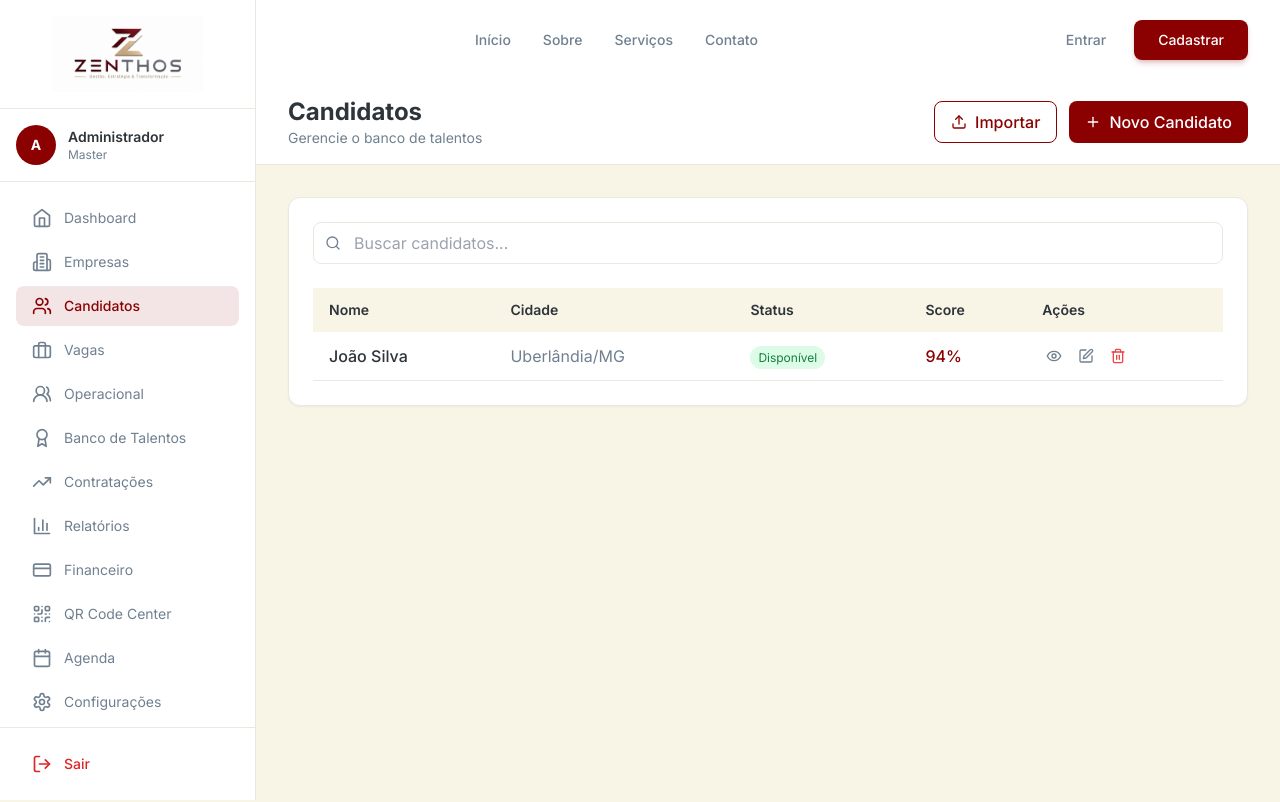
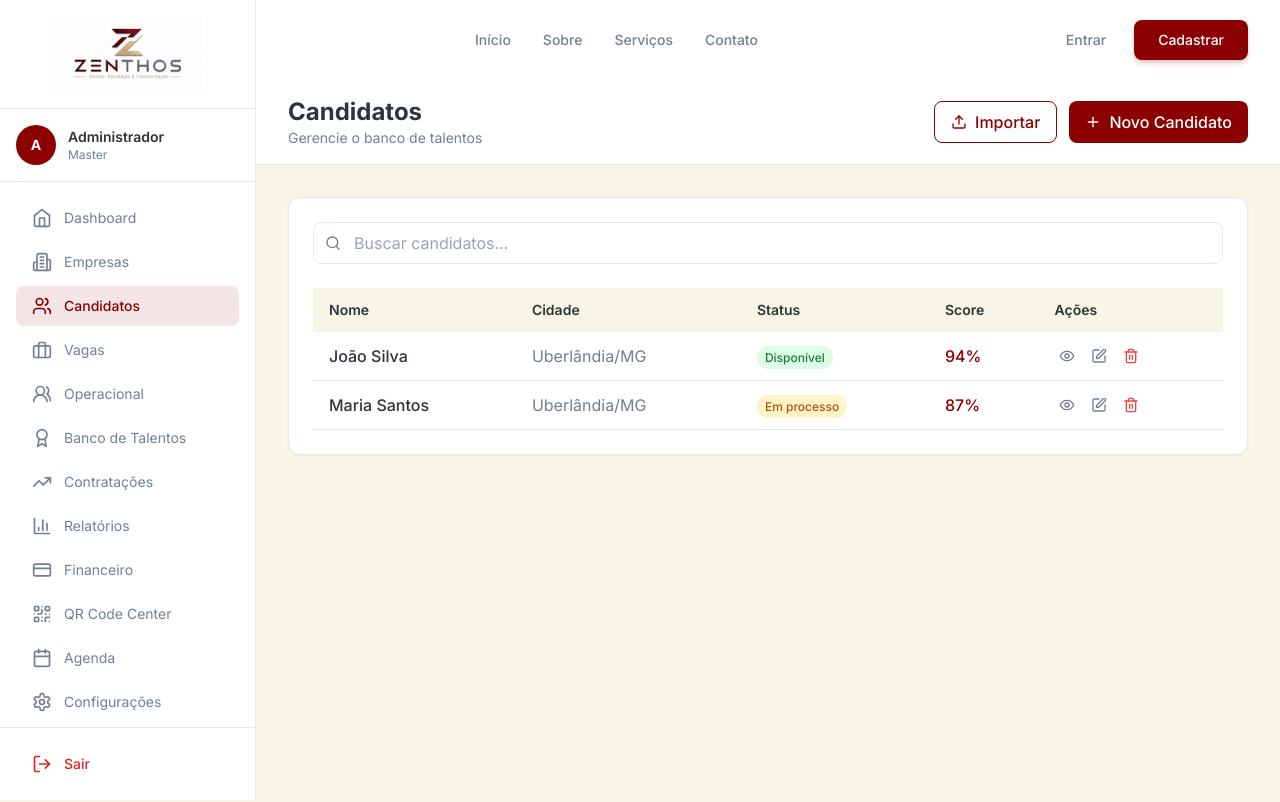
Before and after one commit to trivoroficial/consult_recruit, a Next.js app: page /admin/candidatos in a window 1280 px wide. Shown: the top 802 px of the page. Built offline with nearby package versions, Linux system fonts and the light colour scheme; sample sign-in values are in the browser's storage; a web font is replaced by a local one.

Commit message:
Implement candidate management with edit and delete

```diff
--- a/src/app/(dashboard)/admin/candidatos/page.tsx
+++ b/src/app/(dashboard)/admin/candidatos/page.tsx
@@ -1,12 +1,60 @@
 'use client'
 
+import { useState, useEffect } from 'react'
 import { useRouter } from 'next/navigation'
 import { SidebarAdmin } from '@/components/dashboard/SidebarAdmin'
 import { DashboardFooter } from '@/components/dashboard/DashboardFooter'
-import { Users, Plus, Search, Edit, Trash2, Eye, Upload } from 'lucide-react'
+import { Users, Plus, Search, Edit, Trash2, Eye, X, Save, Upload } from 'lucide-react'
+
+const initialCandidatos = [
+  { id: 1, nome: 'João Silva', cidade: 'Uberlândia/MG', status: 'Disponível', score: 94 },
+  { id: 2, nome: 'Maria Santos', cidade: 'Uberlândia/MG', status: 'Em processo', score: 87 },
+]
 
 export default function AdminCandidatos() {
   const router = useRouter()
+  const [candidatos, setCandidatos] = useState(initialCandidatos)
+  const [search, setSearch] = useState('')
+  const [editando, setEditando] = useState<number | null>(null)
+  const [editForm, setEditForm] = useState({ nome: '', cidade: '', status: 'Disponível', score: 0 })
+
+  useEffect(() => {
+    const saved = localStorage.getItem('zenthos_candidatos')
+    if (saved) setCandidatos(JSON.parse(saved))
+  }, [])
+
+  const saveCandidatos = (data: typeof candidatos) => {
+    setCandidatos(data)
+    localStorage.setItem('zenthos_candidatos', JSON.stringify(data))
+  }
+
+  const handleEdit = (id: number) => {
+    const item = candidatos.find(c => c.id === id)
+    if (item) { setEditForm(item); setEditando(id) }
+  }
+
+  const handleSaveEdit = () => {
+    if (editando === null) return
+    const updated = candidatos.map(c => c.id === editando ? { ...c, ...editForm } : c)
+    saveCandidatos(updated)
+    setEditando(null)
+  }
+
+  const handleCancelEdit = () => {
+    setEditando(null)
+    setEditForm({ nome: '', cidade: '', status: 'Disponível', score: 0 })
+  }
+
+  const handleDelete = (id: number) => {
+    if (confirm('Tem certeza que deseja excluir este candidato?')) {
+      saveCandidatos(candidatos.filter(c => c.id !== id))
+    }
+  }
+
+  const filtered = candidatos.filter(c =>
+    c.nome.toLowerCase().includes(search.toLowerCase()) ||
+    c.cidade.toLowerCase().includes(search.toLowerCase())
+  )
 
   return (
     <div className="min-h-screen bg-[#F8F4E6] flex flex-col">
@@ -42,6 +90,8 @@ export default function AdminCandidatos() {
                   type="text"
                   placeholder="Buscar candidatos..."
                   className="w-full pl-10 pr-4 py-2 border border-[#E8EAE0] rounded-lg focus:outline-none focus:ring-2 focus:ring-[#8B0000]"
+                  value={search}
+                  onChange={(e) => setSearch(e.target.value)}
                 />
               </div>
             </div>
@@ -58,19 +108,48 @@ export default function AdminCandidatos() {
                   </tr>
                 </thead>
                 <tbody>
-                  <tr className="border-b border-[#E8EAE0]">
-                    <td className="py-3 px-4 font-medium text-[#2D343A]">João Silva</td>
-                    <td className="py-3 px-4 text-[#708090]">Uberlândia/MG</td>
-                    <td className="py-3 px-4"><span className="px-2 py-1 bg-green-100 text-green-700 rounded-full text-xs">Disponível</span></td>
-                    <td className="py-3 px-4"><span className="font-medium text-[#8B0000]">94%</span></td>
-                    <td className="py-3 px-4">
-                      <div className="flex gap-2">
-                        <button className="p-1 hover:bg-[#F8F4E6] rounded"><Eye className="h-4 w-4 text-[#708090]" /></button>
-                        <button className="p-1 hover:bg-[#F8F4E6] rounded"><Edit className="h-4 w-4 text-[#708090]" /></button>
-                        <button className="p-1 hover:bg-[#F8F4E6] rounded"><Trash2 className="h-4 w-4 text-red-500" /></button>
-                      </div>
-                    </td>
-                  </tr>
+                  {filtered.map((item) => (
+                    <tr key={item.id} className="border-b border-[#E8EAE0] hover:bg-[#F8F4E6] transition">
+                      {editando === item.id ? (
+                        <td className="py-3 px-4" colSpan={5}>
+                          <div className="grid grid-cols-1 md:grid-cols-4 gap-3">
+                            <input type="text" className="px-3 py-2 border border-[#E8EAE0] rounded-lg" value={editForm.nome} onChange={(e) => setEditForm({...editForm, nome: e.target.value})} placeholder="Nome" />
+                            <input type="text" className="px-3 py-2 border border-[#E8EAE0] rounded-lg" value={editForm.cidade} onChange={(e) => setEditForm({...editForm, cidade: e.target.value})} placeholder="Cidade" />
+                            <select className="px-3 py-2 border border-[#E8EAE0] rounded-lg" value={editForm.status} onChange={(e) => setEditForm({...editForm, status: e.target.value})}>
+                              <option value="Disponível">Disponível</option>
+                              <option value="Em processo">Em processo</option>
+                              <option value="Contratado">Contratado</option>
+                              <option value="Inativo">Inativo</option>
+                            </select>
+                            <input type="number" className="px-3 py-2 border border-[#E8EAE0] rounded-lg" value={editForm.score} onChange={(e) => setEditForm({...editForm, score: parseInt(e.target.value)})} placeholder="Score" />
+                          </div>
+                          <div className="flex gap-2 mt-3">
+                            <button onClick={handleSaveEdit} className="px-4 py-1.5 bg-green-600 text-white rounded-lg hover:bg-green-700 transition flex items-center gap-1"><Save className="h-4 w-4" /> Salvar</button>
+                            <button onClick={handleCancelEdit} className="px-4 py-1.5 border border-[#E8EAE0] rounded-lg hover:bg-[#F8F4E6] transition flex items-center gap-1"><X className="h-4 w-4" /> Cancelar</button>
+                          </div>
+                        </td>
+                      ) : (
+                        <>
+                          <td className="py-3 px-4 font-medium text-[#2D343A]">{item.nome}</td>
+                          <td className="py-3 px-4 text-[#708090]">{item.cidade}</td>
+                          <td className="py-3 px-4"><span className={`px-2 py-1 rounded-full text-xs font-medium ${
+                            item.status === 'Disponível' ? 'bg-green-100 text-green-700' :
+                            item.status === 'Em processo' ? 'bg-yellow-100 text-yellow-700' :
+                            item.status === 'Contratado' ? 'bg-blue-100 text-blue-700' :
+                            'bg-gray-100 text-gray-700'
+                          }`}>{item.status}</span></td>
+                          <td className="py-3 px-4"><span className="font-medium text-[#8B0000]">{item.score}%</span></td>
+                          <td className="py-3 px-4">
+                            <div className="flex gap-2">
+                              <button onClick={() => router.push(`/admin/candidatos/${item.id}`)} className="p-1 hover:bg-[#F8F4E6] rounded"><Eye className="h-4 w-4 text-[#708090]" /></button>
+                              <button onClick={() => handleEdit(item.id)} className="p-1 hover:bg-[#F8F4E6] rounded"><Edit className="h-4 w-4 text-[#708090]" /></button>
+                              <button onClick={() => handleDelete(item.id)} className="p-1 hover:bg-[#F8F4E6] rounded"><Trash2 className="h-4 w-4 text-red-500" /></button>
+                            </div>
+                          </td>
+                        </>
+                      )}
+                    </tr>
+                  ))}
                 </tbody>
               </table>
             </div>
```
